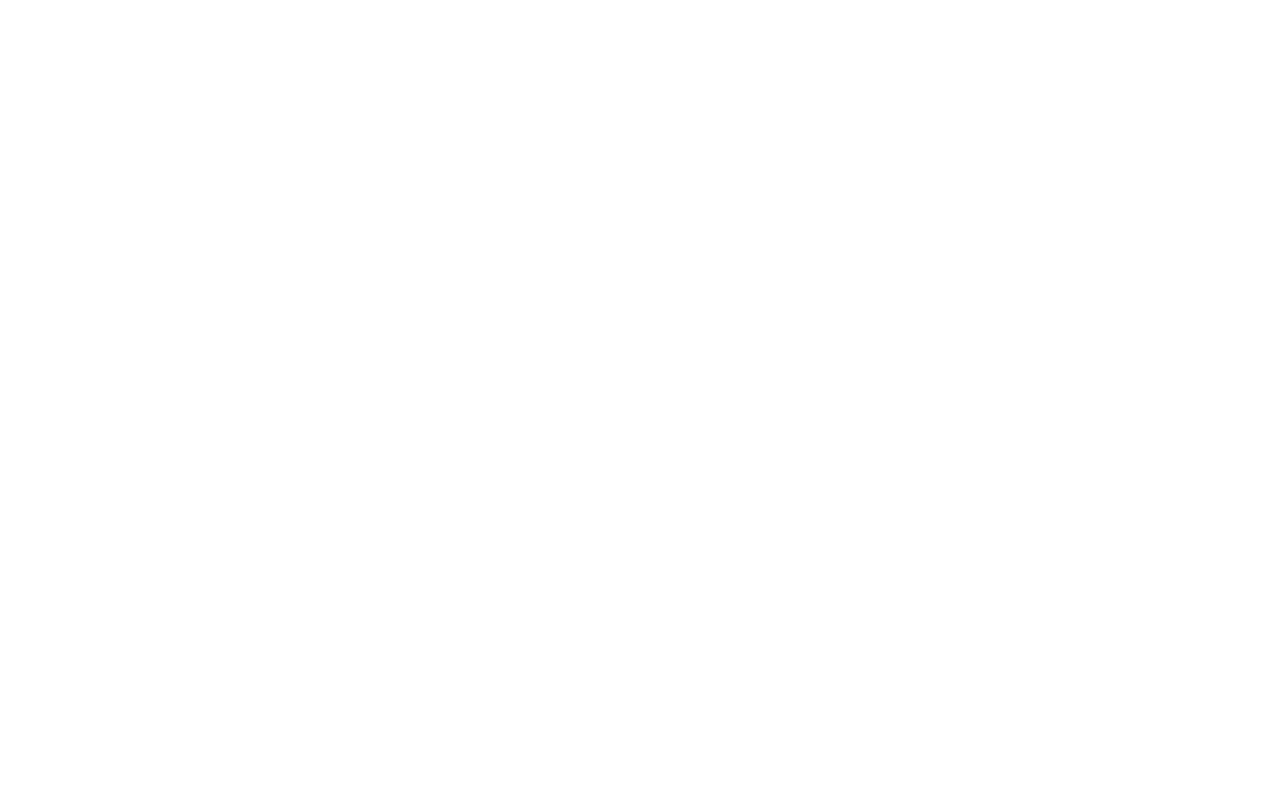
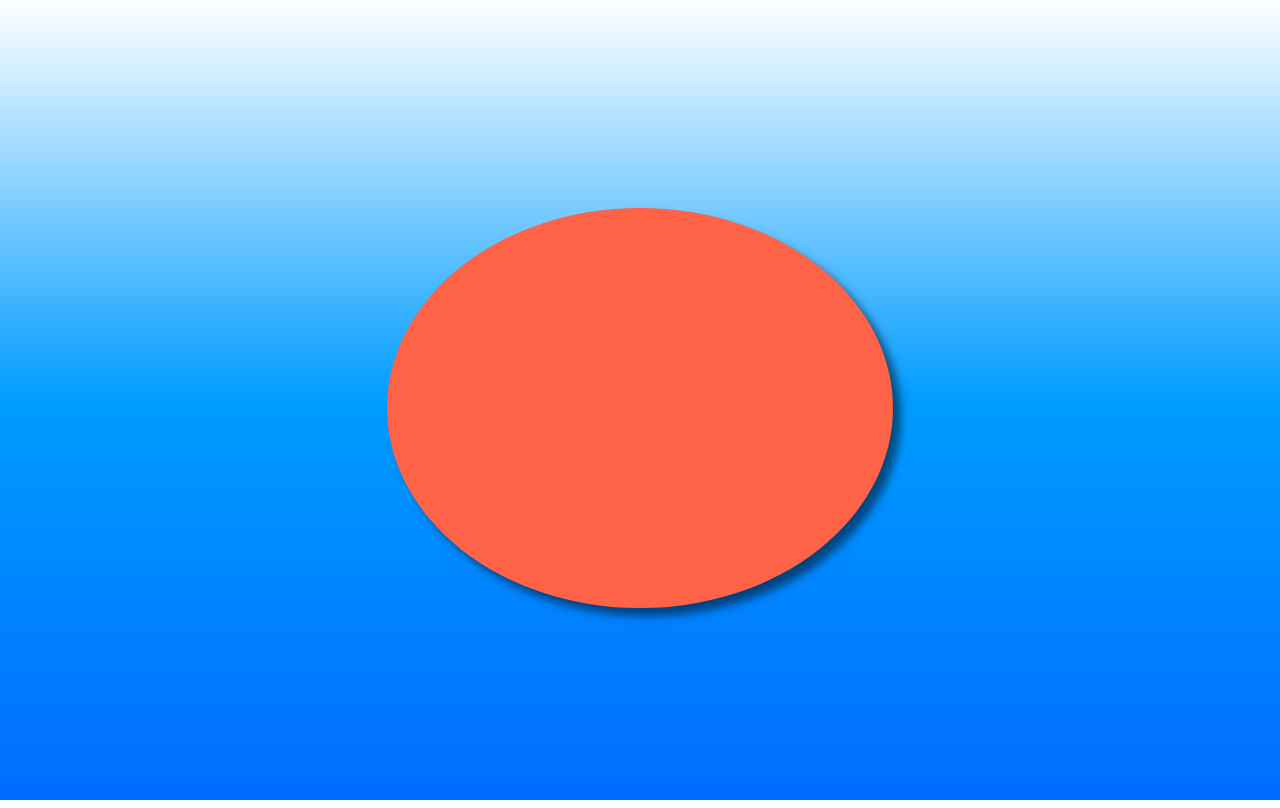
Before and after one commit to especialistasenlaweb/miproyectoweb, a plain HTML site: page index.html in a window 1280 px wide. Drawn offline with Linux system fonts and the light colour scheme.

Commit message:
index con css

```diff
--- /dev/null
+++ b/estilos.css
@@ -0,0 +1,24 @@
+html,body{
+	height:100%;
+}
+body{
+	/*background:lightblue;*/
+	align-items:center;
+	background:linear-gradient(#fff,#009CFF,#006CFF);
+	display:flex;
+}
+
+.caja{
+	background:tomato;
+	border-radius:50%;
+	box-shadow:0.5em 0.5em 0.5em rgba(0,0,0,0.5);
+	height: 400px;
+	margin:0 auto;
+	width: 40%;
+	transition:all linear 3s;
+}
+.caja:hover{
+	background:gold;
+	border-radius:0;
+	cursor:pointer;
+}
--- a/index.html
+++ b/index.html
@@ -1,10 +1,11 @@
 <!DOCTYPE html>
 <html lang="es">
 <head>
+	<link rel="stylesheet" href="estilos.css">
 	<meta charset="UTF-8">
 	<title>Mi proyecto Web</title>
 </head>
 <body>
-
+	<div class="caja">	</div>
 </body>
 </html>
```
